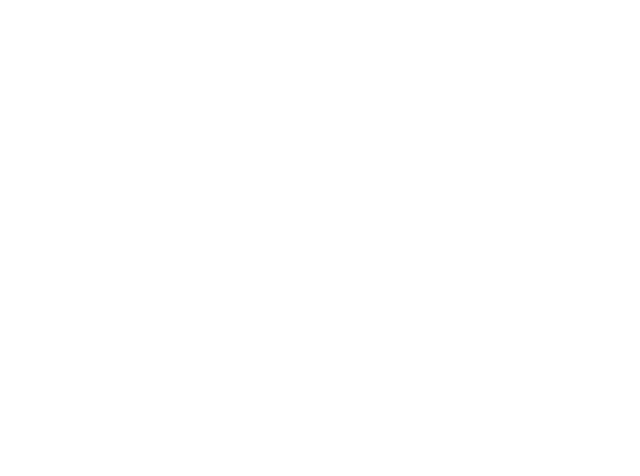
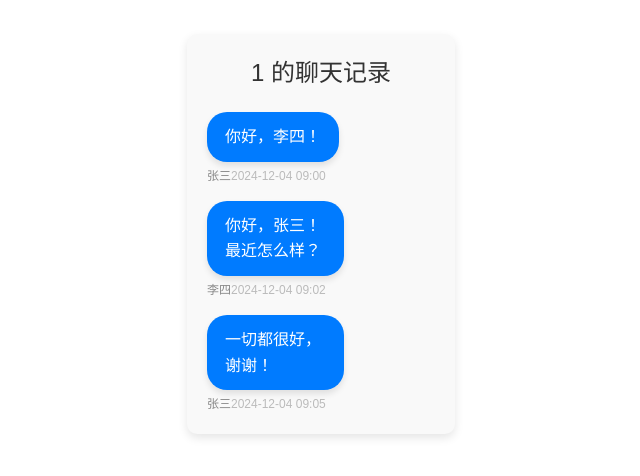
Before and after one commit to zhengthirteen/xueba, a Vue app: page /chat-history/1/1 in a window 1280 px wide. Before the commit this address had no page. Shown: the part 166-642 px from the top of the page, without its empty margins (319-959 px from the left). Built offline with nearby package versions, Linux system fonts and the light colour scheme; sample sign-in values are in the browser's storage.

Commit message:
完善好友详细信息，删除好友

```diff
--- /dev/null
+++ b/src/components/ChatHistory.vue
@@ -0,0 +1,170 @@
+<template>
+  <div class="chat-history">
+    <div class="header">
+      <h1>{{ userName }} 的聊天记录</h1>
+    </div>
+
+    <div v-if="messages.length === 0" class="no-messages">
+      <p>暂无聊天记录。</p>
+    </div>
+
+    <div v-else class="messages">
+      <div v-for="message in messages" :key="message.id" :class="['message', message.sender === '我' ? 'sent' : 'received']">
+        <div class="bubble">
+          <p>{{ message.content }}</p>
+        </div>
+        <div class="message-info">
+          <span>{{ message.sender }}</span>
+          <span class="timestamp">{{ message.timestamp }}</span>
+        </div>
+      </div>
+    </div>
+  </div>
+</template>
+
+<script>
+import { ref, onMounted } from "vue";
+import { useRoute } from "vue-router";
+
+export default {
+  name: "ChatHistory",
+  setup() {
+    const route = useRoute();
+    const userId = route.params.userId;  // 从路由获取用户ID
+    const userName = route.params.userName; // 获取用户名
+
+    const messages = ref([]);
+
+    // 模拟请求聊天记录
+    const fetchChatHistory = () => {
+      // 这里可以用实际的 API 请求来获取聊天记录
+      if (userId === "1") {
+        messages.value = [
+          { id: 1, sender: "张三", content: "你好，李四！", timestamp: "2024-12-04 09:00" },
+          { id: 2, sender: "李四", content: "你好，张三！最近怎么样？", timestamp: "2024-12-04 09:02" },
+          { id: 3, sender: "张三", content: "一切都很好，谢谢！", timestamp: "2024-12-04 09:05" },
+        ];
+      } else if (userId === "2") {
+        messages.value = [
+          { id: 1, sender: "李四", content: "你好吗？", timestamp: "2024-12-04 10:00" },
+          { id: 2, sender: "张三", content: "很好，谢谢！你呢？", timestamp: "2024-12-04 10:05" },
+        ];
+      }
+    };
+
+    onMounted(() => {
+      fetchChatHistory(); // 获取聊天记录
+    });
+
+    return {
+      userName,
+      messages,
+    };
+  },
+};
+</script>
+
+<style scoped>
+.chat-history {
+  padding: 20px;
+  background-color: #f9f9f9;
+  box-shadow: 0px 4px 10px rgba(0, 0, 0, 0.1);
+  border-radius: 10px;
+  max-width: 800px;
+  margin: 30px auto;
+  font-family: 'Arial', sans-serif;
+}
+
+.header {
+  text-align: center;
+  margin-bottom: 20px;
+}
+
+.header h1 {
+  font-size: 24px;
+  color: #333;
+}
+
+.no-messages {
+  text-align: center;
+  font-size: 18px;
+  color: #888;
+}
+
+.messages {
+  display: flex;
+  flex-direction: column;
+  gap: 15px;
+}
+
+.message {
+  display: flex;
+  flex-direction: column;
+  max-width: 75%;
+}
+
+.message.sent {
+  align-items: flex-end;
+}
+
+.message.received {
+  align-items: flex-start;
+}
+
+.bubble {
+  background-color: #007bff;
+  color: white;
+  padding: 12px 18px;
+  border-radius: 20px;
+  max-width: 80%;
+  word-wrap: break-word;
+  box-shadow: 0px 4px 6px rgba(0, 0, 0, 0.1);
+  position: relative;
+  transition: all 0.3s ease;
+}
+
+.bubble p {
+  margin: 0;
+  font-size: 16px;
+}
+
+.message-info {
+  display: flex;
+  justify-content: space-between;
+  margin-top: 5px;
+  font-size: 12px;
+  color: #888;
+}
+
+.timestamp {
+  color: #bbb;
+}
+
+.message.sent .bubble {
+  background-color: #28a745;
+}
+
+.message.received .bubble {
+  background-color: #007bff;
+}
+
+.message:hover .bubble {
+  transform: translateY(-3px);
+  box-shadow: 0px 6px 10px rgba(0, 0, 0, 0.15);
+}
+
+@media (max-width: 768px) {
+  .chat-history {
+    width: 100%;
+    padding: 15px;
+  }
+
+  .message {
+    max-width: 100%;
+  }
+
+  .bubble {
+    max-width: 90%;
+  }
+}
+</style>
--- a/src/components/ContactDetail.vue
+++ b/src/components/ContactDetail.vue
@@ -4,7 +4,6 @@
     <Sidebar />
     <!-- 主内容区 -->
     <div class="main">
-
       <!-- 用户资料展示部分 -->
       <div class="user-profile">
         <img :src="user.avatar" alt="用户头像" />
@@ -12,10 +11,8 @@
           <h2>{{ user.name }}</h2>
           <p>{{ user.bio }}</p>
           <p><strong>状态：</strong><span :class="statusClass">{{ user.status }}</span></p>
-            <!-- 显示性别 -->
           <p><strong>性别：</strong>{{ user.gender }}</p>
         </div>
-          <button @click="editProfile">编辑</button>
       </div>
 
       <!-- 邮箱信息显示部分 -->
@@ -40,14 +37,18 @@
 
       <!-- 退出/切换账号按钮 -->
       <div class="logout-btn">
-          <button @click="logout">退出/切换账号</button>
+        <button @click="confirmDelete">删除好友</button>
       </div>
     </div>
+
+    <!-- 返回按钮 -->
+    <button class="back-btn" @click="editProfile">返回</button>
+    <button class="find-chat-btn" @click="findChat">查找聊天记录</button>
   </div>
 </template>
 
 <script>
-  import { ref, computed, onMounted } from "vue";
+import { ref, computed, onMounted, inject } from "vue";
 import { useRoute, useRouter } from "vue-router"; // 导入 Vue Router
 import Sidebar from "../components/Sidebar.vue"; // 导入 Sidebar 组件
 
@@ -57,6 +58,8 @@
     Sidebar,
   },
   setup() {
+    const showAlert = inject("showAlert");
+    const showConfirm = inject("showConfirm");
     const router = useRouter();
     const route = useRoute();
 
@@ -76,7 +79,7 @@
     const school = ref("");
 
     // 从路由参数获取用户ID（假设你通过路由参数传递）
-      const userId = route.params.userId;
+    const userId = "1";
 
     // 模拟获取用户数据的函数
     const fetchUserData = () => {
@@ -107,7 +110,6 @@
         address.value = "5678 Oak Avenue, Springfield, IL";
         school.value = "Greenwood College";
       }
-        // 你可以根据不同的 userId 加载不同的用户数据
     };
 
     // 计算用户状态的 CSS 类
@@ -124,19 +126,29 @@
       }
     });
 
-      // 编辑资料的逻辑
-      const editProfile = () => {
-        router.push(`/user-edit/${userId}`); // 跳转到编辑页面
+    // 删除好友的逻辑
+    const confirmDelete = () => {
+      showConfirm("您确定要删除这个好友吗？", "好友已删除", true, (confirmed) => {
+        if (confirmed) {
+          router.push("/contacts"); // 假设跳转回联系人列表页面
+        }
+      });
     };
 
-      // 退出/切换账号的逻辑
-      const logout = () => {
-        router.push("/login"); // 跳转到登录页面
+    // 返回功能
+    const editProfile = () => {
+      router.push(`/contacts`);
     };
+
+    // 查找聊天记录
+    const findChat = () => {
+      // 跳转到聊天记录页面并传递用户ID和用户名
+      router.push(`/chat-history/${userId}/${user.value.name}`);
+    }
 
     // 在组件挂载时调用数据加载函数
     onMounted(() => {
-        fetchUserData(); // 获取用户数据
+      fetchUserData();
     });
 
     return {
@@ -147,7 +159,8 @@
       school,
       statusClass,
       editProfile,
-        logout,
+      findChat,
+      confirmDelete,
     };
   },
 };
@@ -167,8 +180,8 @@
   height: 100%;
   width: 75vw;
   margin-left: 10vw;
+  position: relative; /* 确保返回按钮定位到正确位置 */
 }
-
 
 /* 主内容区 */
 .main {
@@ -176,6 +189,10 @@
   top: 80px;
   width: 80%;
   padding: 20px;
+  background-color: #ffffff;
+  border-radius: 10px;
+  box-shadow: 0px 4px 10px rgba(0, 0, 0, 0.1);
+  transition: all 0.3s ease;
 }
 
 /* 用户资料部分样式 */
@@ -242,23 +259,70 @@
   color: red;
 }
 
-  /* 退出按钮样式 */
+/* 删除好友按钮样式 */
 .logout-btn {
   margin-top: 20px;
-    padding: 20px;
+  padding: 10px 20px;  /* 调整为和返回按钮一致的内边距 */
   text-align: center;
 }
 
 .logout-btn button {
   padding: 10px 20px;
-    background-color: #ff4d4f;
+  background-color: #ff4d4f;  /* 设置和返回按钮一致的背景色 */
   color: white;
   border: none;
-    font-size: 16px;
+  border-radius: 5px;  /* 设置圆角和返回按钮一致 */
   cursor: pointer;
+  font-size: 16px;  /* 字体大小一致 */
+  box-shadow: 0px 4px 6px rgba(0, 0, 0, 0.1);  /* 阴影和返回按钮一致 */
+  transition: all 0.3s ease;  /* 设置过渡效果 */
 }
 
 .logout-btn button:hover {
-    background-color: #e43f3b;
+  background-color: #e43f3b;  /* 设置悬停时的背景色一致 */
+  box-shadow: 0px 6px 12px rgba(0, 0, 0, 0.15);  /* 悬停时阴影效果一致 */
+}
+
+
+/* 返回按钮样式 */
+.back-btn {
+  position: absolute;
+  top: -325px;
+  left: -50px;
+  padding: 10px 20px;
+  background-color: #007bff;
+  color: white;
+  border: none;
+  border-radius: 5px;
+  cursor: pointer;
+  font-size: 16px;
+  box-shadow: 0px 4px 6px rgba(0, 0, 0, 0.1);
+  transition: all 0.3s ease;
+}
+
+.back-btn:hover {
+  background-color: #0056b3;
+  box-shadow: 0px 6px 12px rgba(0, 0, 0, 0.15);
+}
+
+/* 查找聊天记录按钮样式 */
+.find-chat-btn {
+  position: absolute;
+  top: -30vh;
+  left: 65vw;
+  padding: 10px 20px;
+  background-color: #007bff;
+  color: white;
+  border: none;
+  border-radius: 5px;
+  cursor: pointer;
+  font-size: 16px;
+  box-shadow: 0px 4px 6px rgba(0, 0, 0, 0.1);
+  transition: all 0.3s ease;
+}
+
+.find-chat-btn:hover {
+  background-color: #0056b3;
+  box-shadow: 0px 6px 12px rgba(0, 0, 0, 0.15);
 }
 </style>
--- a/src/router/index.js
+++ b/src/router/index.js
@@ -16,6 +16,7 @@ import Contacts from "../components/Contacts.vue";
 import ForgotPwd from "../components/ForgotPwd.vue";
 import ContactDetail from '../components/ContactDetail.vue';
 import PostDetail from "../components/PostDetail.vue";
+import ChatHistory from "../components/ChatHistory.vue";
 
 const routes = [
 	{ path: "/", name: "Home", component: Home },
@@ -27,6 +28,11 @@ const routes = [
 		component: ContactDetail,
 		props: true
 	},
+	{
+		path: "/chat-history/:userId/:userName",
+		name: "ChatHistory",
+		component: ChatHistory,
+	  },
 	{
 		path: "/group-chat",
 		name: "GroupChatStarter",
```
Lines whose indentation alone changed are shown as unchanged.
